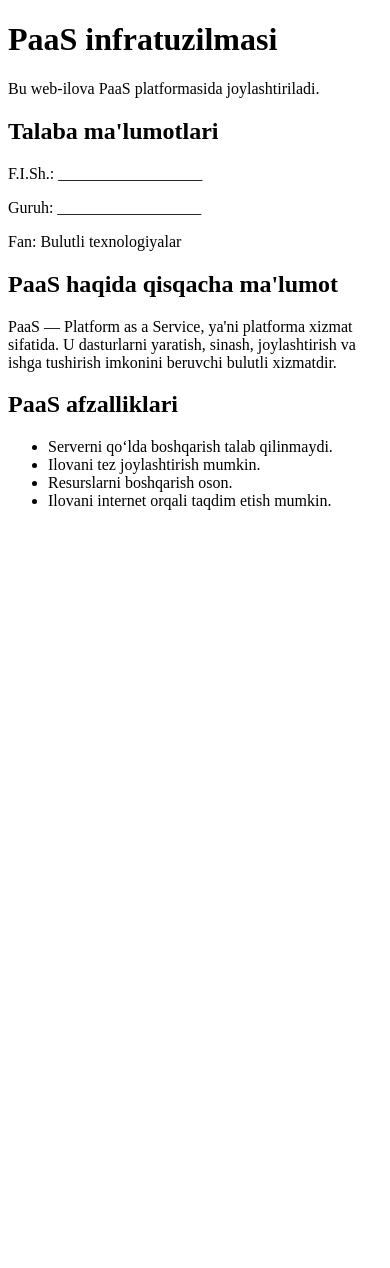
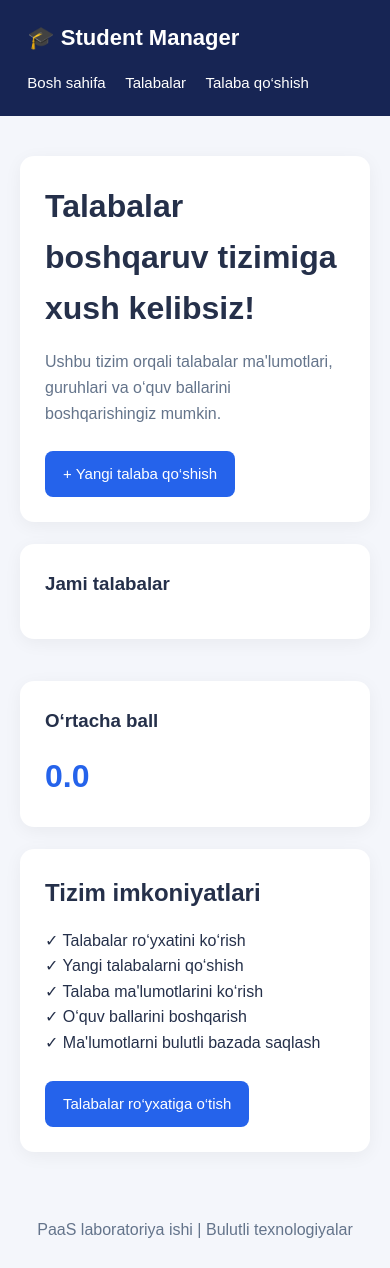
Before and after one commit to shaydotuyliyeva/PaaS-Lab, a Flask app: template templates/index.html in a window 390 px wide. Before the commit the page ends 510 px from the top, so only its background shows below. Run offline with Flask 3, Linux system fonts and the light colour scheme; the template is opened without the code that fills it, so the values that code supplies are empty; some libraries are stand-ins or nearby versions.

Commit message:
Save student management system

```diff
--- a/app.py
+++ b/app.py
@@ -1,11 +1,185 @@
 
-from flask import Flask, render_template
+import os
+
+import psycopg
+from psycopg.rows import dict_row
+from dotenv import load_dotenv
+from flask import (
+    Flask,
+    render_template,
+    request,
+    redirect,
+    url_for,
+    flash,
+    abort
+)
+
+load_dotenv()
 
 app = Flask(__name__)
 
+app.secret_key = os.getenv(
+    "FLASK_SECRET_KEY",
+    "local-development-key"
+)
+
+DATABASE_URL = (
+    os.getenv("DATABASE_URL_POOLED")
+    or os.getenv("DATABASE_URL")
+)
+
+
+def get_db():
+    if not DATABASE_URL:
+        raise RuntimeError("DATABASE_URL topilmadi!")
+
+    return psycopg.connect(
+        DATABASE_URL,
+        row_factory=dict_row
+    )
+
+
 @app.route("/")
 def home():
-    return render_template("index.html")
+    with get_db() as connection:
+        with connection.cursor() as cursor:
+            cursor.execute("""
+                SELECT
+                    COUNT(*) AS total_students,
+                    COALESCE(AVG(score), 0) AS average_score
+                FROM students
+            """)
+            stats = cursor.fetchone()
+
+    return render_template(
+        "index.html",
+        stats=stats
+    )
+
+
+@app.route("/students")
+def students():
+    with get_db() as connection:
+        with connection.cursor() as cursor:
+            cursor.execute("""
+                SELECT *
+                FROM students
+                ORDER BY id DESC
+            """)
+            student_list = cursor.fetchall()
+
+    return render_template(
+        "students.html",
+        students=student_list
+    )
+
+
+@app.route("/students/add", methods=["GET", "POST"])
+def add_student():
+    if request.method == "POST":
+
+        full_name = request.form.get(
+            "full_name", ""
+        ).strip()
+
+        group_name = request.form.get(
+            "group_name", ""
+        ).strip()
+
+        subject = request.form.get(
+            "subject", ""
+        ).strip() or "Bulutli texnologiyalar"
+
+        try:
+            score = int(request.form.get("score", "0"))
+        except ValueError:
+            flash("Ball butun son bo'lishi kerak!")
+            return render_template("add_student.html")
+
+        if not full_name or not group_name:
+            flash("F.I.Sh. va guruhni to'ldiring!")
+            return render_template("add_student.html")
+
+        if not 0 <= score <= 100:
+            flash("Ball 0 dan 100 gacha bo'lishi kerak!")
+            return render_template("add_student.html")
+
+        with get_db() as connection:
+            with connection.cursor() as cursor:
+                cursor.execute("""
+                    INSERT INTO students
+                    (full_name, group_name, subject, score)
+                    VALUES (%s, %s, %s, %s)
+                    RETURNING id
+                """, (full_name, group_name, subject, score))
+
+                new_id = cursor.fetchone()["id"]
+
+        flash("Talaba muvaffaqiyatli qo'shildi!")
+        return redirect(
+            url_for("student_detail", student_id=new_id)
+        )
+
+    return render_template("add_student.html")
+
+
+@app.route("/students/<int:student_id>")
+def student_detail(student_id):
+    with get_db() as connection:
+        with connection.cursor() as cursor:
+            cursor.execute("""
+                SELECT *
+                FROM students
+                WHERE id = %s
+            """, (student_id,))
+
+            student = cursor.fetchone()
+
+    if student is None:
+        abort(404)
+
+    return render_template(
+        "student_detail.html",
+        student=student
+    )
+
+
+@app.route("/students/<int:student_id>/score", methods=["POST"])
+def update_score(student_id):
+    try:
+        score = int(request.form.get("score", ""))
+    except ValueError:
+        flash("Ball butun son bo'lishi kerak!")
+        return redirect(
+            url_for("student_detail", student_id=student_id)
+        )
+
+    if not 0 <= score <= 100:
+        flash("Ball 0 dan 100 gacha bo'lishi kerak!")
+        return redirect(
+            url_for("student_detail", student_id=student_id)
+        )
+
+    with get_db() as connection:
+        with connection.cursor() as cursor:
+            cursor.execute("""
+                UPDATE students
+                SET score = %s
+                WHERE id = %s
+                RETURNING id
+            """, (score, student_id))
+
+            result = cursor.fetchone()
+
+    if result is None:
+        abort(404)
+
+    flash("Talaba bali muvaffaqiyatli yangilandi!")
+
+    return redirect(
+        url_for("student_detail", student_id=student_id)
+    )
+
 
 if __name__ == "__main__":
     app.run()
--- a/requirements.txt
+++ b/requirements.txt
@@ -1,3 +1,5 @@
 
 Flask==3.0.3
 gunicorn==23.0.0
+psycopg[binary]==3.2.10
+python-dotenv==1.0.1
--- /dev/null
+++ b/templates/base.html
@@ -0,0 +1,205 @@
+
+<!DOCTYPE html>
+<html lang="uz">
+<head>
+    <meta charset="UTF-8">
+    <meta name="viewport" content="width=device-width, initial-scale=1.0">
+    <title>{% block title %}Talabalar boshqaruv tizimi{% endblock %}</title>
+
+    <style>
+        * {
+            box-sizing: border-box;
+            margin: 0;
+            padding: 0;
+        }
+
+        body {
+            font-family: Arial, sans-serif;
+            background: #f4f6fb;
+            color: #25304a;
+            line-height: 1.6;
+        }
+
+        header {
+            background: #172554;
+            color: white;
+            padding: 20px 7%;
+        }
+
+        .navbar {
+            display: flex;
+            justify-content: space-between;
+            align-items: center;
+            flex-wrap: wrap;
+            gap: 15px;
+        }
+
+        .logo {
+            font-size: 22px;
+            font-weight: bold;
+        }
+
+        nav a {
+            color: white;
+            text-decoration: none;
+            margin-left: 22px;
+            font-size: 15px;
+        }
+
+        nav a:hover {
+            color: #93c5fd;
+        }
+
+        .container {
+            max-width: 1100px;
+            margin: 40px auto;
+            padding: 0 20px;
+        }
+
+        .card {
+            background: white;
+            padding: 25px;
+            border-radius: 14px;
+            box-shadow: 0 4px 18px rgba(0,0,0,0.05);
+            margin-bottom: 22px;
+        }
+
+        h1, h2, h3 {
+            margin-bottom: 15px;
+        }
+
+        .subtitle {
+            color: #64748b;
+            margin-bottom: 25px;
+        }
+
+        .stats {
+            display: grid;
+            grid-template-columns: repeat(auto-fit, minmax(210px, 1fr));
+            gap: 20px;
+        }
+
+        .stat-number {
+            font-size: 32px;
+            font-weight: bold;
+            color: #2563eb;
+        }
+
+        .btn {
+            display: inline-block;
+            background: #2563eb;
+            color: white;
+            text-decoration: none;
+            border: none;
+            padding: 11px 18px;
+            border-radius: 8px;
+            cursor: pointer;
+            font-size: 15px;
+        }
+
+        .btn:hover {
+            background: #1d4ed8;
+        }
+
+        .btn-secondary {
+            background: #475569;
+        }
+
+        .btn-secondary:hover {
+            background: #334155;
+        }
+
+        input, select {
+            width: 100%;
+            padding: 12px;
+            margin: 7px 0 18px;
+            border: 1px solid #cbd5e1;
+            border-radius: 8px;
+            font-size: 15px;
+        }
+
+        label {
+            font-weight: bold;
+        }
+
+        table {
+            width: 100%;
+            border-collapse: collapse;
+        }
+
+        th, td {
+            padding: 13px;
+            text-align: left;
+            border-bottom: 1px solid #e2e8f0;
+        }
+
+        th {
+            background: #eff6ff;
+        }
+
+        .message {
+            padding: 12px;
+            margin-bottom: 15px;
+            background: #dcfce7;
+            color: #166534;
+            border-radius: 8px;
+        }
+
+        footer {
+            text-align: center;
+            color: #64748b;
+            padding: 25px;
+        }
+
+        @media (max-width: 600px) {
+            .navbar {
+                flex-direction: column;
+                align-items: flex-start;
+            }
+
+            nav a {
+                margin-left: 0;
+                margin-right: 15px;
+            }
+
+            .card {
+                overflow-x: auto;
+            }
+        }
+    </style>
+</head>
+
+<body>
+
+<header>
+    <div class="navbar">
+        <div class="logo">🎓 Student Manager</div>
+
+        <nav>
+            <a href="{{ url_for('home') }}">Bosh sahifa</a>
+            <a href="{{ url_for('students') }}">Talabalar</a>
+            <a href="{{ url_for('add_student') }}">Talaba qo‘shish</a>
+        </nav>
+    </div>
+</header>
+
+<main class="container">
+
+    {% with messages = get_flashed_messages() %}
+        {% if messages %}
+            {% for message in messages %}
+                <div class="message">{{ message }}</div>
+            {% endfor %}
+        {% endif %}
+    {% endwith %}
+
+    {% block content %}{% endblock %}
+
+</main>
+
+<footer>
+    PaaS laboratoriya ishi | Bulutli texnologiyalar
+</footer>
+
+</body>
+</html>
--- a/templates/index.html
+++ b/templates/index.html
@@ -1,42 +1,55 @@
 
-<!DOCTYPE html>
-<html lang="uz">
-<head>
-    <meta charset="UTF-8">
-    <meta name="viewport" content="width=device-width, initial-scale=1.0">
-    <title>PaaS laboratoriya ishi</title>
-</head>
-<body>
+{% extends "base.html" %}
 
-    <h1>PaaS infratuzilmasi</h1>
+{% block title %}Bosh sahifa | Student Manager{% endblock %}
 
-    <p>Bu web-ilova PaaS platformasida joylashtiriladi.</p>
+{% block content %}
 
-    <h2>Talaba ma'lumotlari</h2>
+<div class="card">
+    <h1>Talabalar boshqaruv tizimiga xush kelibsiz!</h1>
 
-    <p>F.I.Sh.: __________________</p>
-    <p>Guruh: __________________</p>
-    <p>Fan: Bulutli texnologiyalar</p>
-
-    <h2>PaaS haqida qisqacha ma'lumot</h2>
-
-    <p>
-        PaaS — Platform as a Service, ya'ni
-        platforma xizmat sifatida.
-        U dasturlarni yaratish, sinash,
-        joylashtirish va ishga tushirish
-        imkonini beruvchi bulutli xizmatdir.
+    <p class="subtitle">
+        Ushbu tizim orqali talabalar ma'lumotlari,
+        guruhlari va o‘quv ballarini boshqarishingiz mumkin.
     </p>
 
+    <a href="{{ url_for('add_student') }}" class="btn">
+        + Yangi talaba qo‘shish
+    </a>
+</div>
 
-    <h2>PaaS afzalliklari</h2>
+<div class="stats">
 
-    <ul>
-        <li>Serverni qo‘lda boshqarish talab qilinmaydi.</li>
-        <li>Ilovani tez joylashtirish mumkin.</li>
-        <li>Resurslarni boshqarish oson.</li>
-        <li>Ilovani internet orqali taqdim etish mumkin.</li>
-    </ul>
+    <div class="card">
+        <h3>Jami talabalar</h3>
+        <div class="stat-number">
+            {{ stats.total_students }}
+        </div>
+    </div>
 
-</body>
-</html>
+    <div class="card">
+        <h3>O‘rtacha ball</h3>
+        <div class="stat-number">
+            {{ "%.1f"|format(stats.average_score) }}
+        </div>
+    </div>
+
+</div>
+
+<div class="card">
+    <h2>Tizim imkoniyatlari</h2>
+
+    <p>✓ Talabalar ro‘yxatini ko‘rish</p>
+    <p>✓ Yangi talabalarni qo‘shish</p>
+    <p>✓ Talaba ma'lumotlarini ko‘rish</p>
+    <p>✓ O‘quv ballarini boshqarish</p>
+    <p>✓ Ma'lumotlarni bulutli bazada saqlash</p>
+
+    <br>
+
+    <a href="{{ url_for('students') }}" class="btn">
+        Talabalar ro‘yxatiga o‘tish
+    </a>
+</div>
+
+{% endblock %}
```
Also changed, not shown: templates/add_student.html (added, +70 -0 lines), templates/student_detail.html (added, +71 -0 lines), templates/students.html (added, +78 -0 lines).
